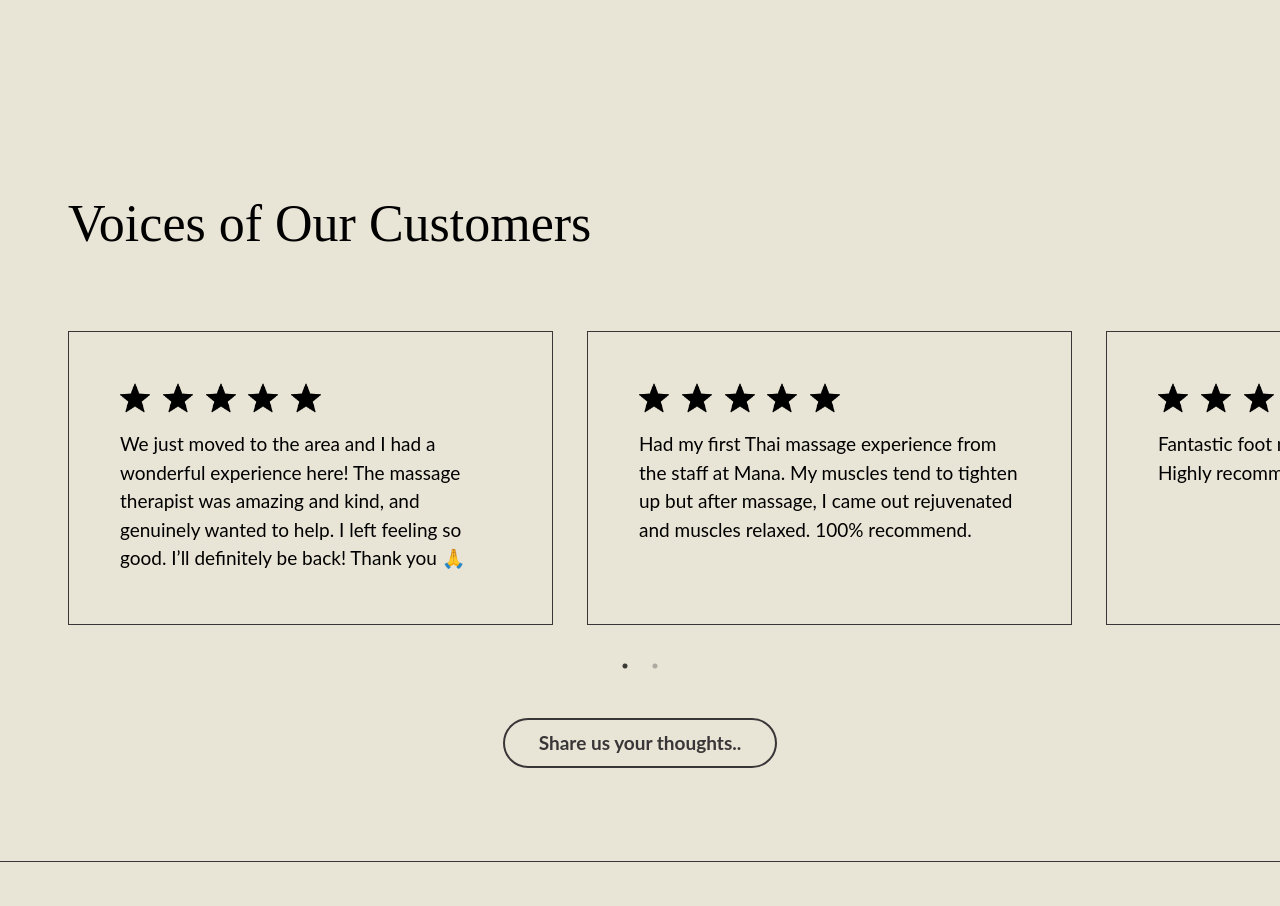
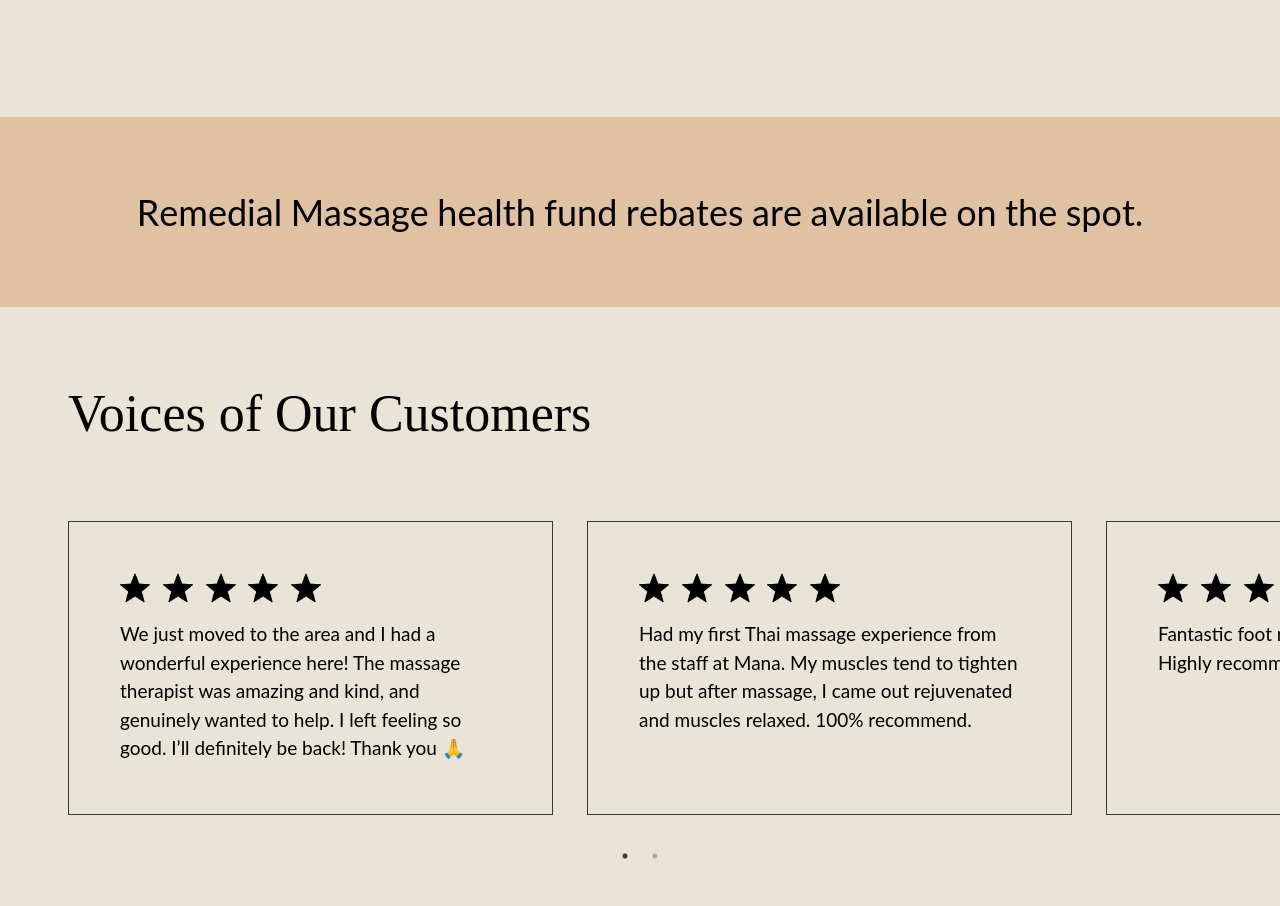
Before and after one commit to meiliizzsuju/mana, a React (Create React App) app: page / in a window 1280 px wide. Shown: the part 1784-2690 px from the top of the page. Built offline with nearby package versions, Linux system fonts and the light colour scheme.

Commit message:
promobar component with animation

```diff
--- a/package.json
+++ b/package.json
@@ -14,6 +14,7 @@
     "react-router-dom": "^6.6.0",
     "react-scripts": "^5.0.1",
     "react-slick": "^0.29.0",
+    "react-visibility-sensor": "^5.1.1",
     "slick-carousel": "^1.8.1",
     "tailwindcss": "^3.2.4",
     "web-vitals": "^2.1.4"
--- a/src/components/footer/Footer.jsx
+++ b/src/components/footer/Footer.jsx
@@ -15,7 +15,7 @@ const Footer = () => {
         <h5>Contact</h5>
         <ul>
           <li>
-            <a href="tel:0280187443" class="m-1 mx-2" aria-label='Call 02 8018 7443'>(02) 8018 7443</a>
+            <a href="tel:0280187443" className="m-1 mx-2" aria-label='Call 02 8018 7443'>(02) 8018 7443</a>
           </li>
           <li>
             <a href={FB_LINK} target="_blank" rel="noreferrer">
--- a/src/components/index.js
+++ b/src/components/index.js
@@ -4,3 +4,4 @@ export { default as Services } from './services/Services'
 export { default as CTA } from './cta/CTA'
 export { default as Reviews } from './reviews/Reviews'
 export { default as Footer } from './footer/Footer'
+export { default as Promobar } from './promobar/Promobar'
--- /dev/null
+++ b/src/components/promobar/Promobar.jsx
@@ -0,0 +1,42 @@
+import React, {useState} from 'react';
+import VisibilitySensor from 'react-visibility-sensor';
+
+import './promobar.css';
+
+const Promobar = ({promomsg}) => {
+  const [animate, setAnimate] = useState('');
+  const letters = [...promomsg];
+
+
+  const animTextGen = () => {
+    const printLetter = []
+    for (let i = 0; i < letters.length; i++) {
+      const item = letters[i];
+      const animDelay = `calc(.05s * ${i+1})`;
+      printLetter.push(<span style={{animationDelay: animDelay}} key={i} className={item === ' ' ? ('spacing') : ''}>{item}</span>)
+    }
+
+    return printLetter
+  }
+
+  return (
+    <VisibilitySensor onChange={(isVisible) => {
+      if (isVisible === true){
+        setAnimate('waviy')
+      } else{
+        setAnimate('')
+      }
+    }}>
+      <section className='promobar section__padding'>
+        <div className='content'>
+          <p className={`paragraph text-center `+ animate} style={{zIndex: 1}}>
+            {animTextGen()}
+          </p>
+
+        </div>
+      </section>
+    </VisibilitySensor>
+  )
+}
+
+export default Promobar
--- /dev/null
+++ b/src/components/promobar/promobar.css
@@ -0,0 +1,35 @@
+.promobar{
+  background-color: var(--color-tertiary);
+}
+
+.promobar .paragraph span{
+  position: relative;
+  display: inline-block;
+}
+
+.promobar .paragraph .spacing{
+  width: 0.5rem;
+}
+
+@keyframes flip {
+  0%,80% {
+    transform: rotateY(360deg)
+  }
+}
+
+
+.waviy {
+  position: relative;
+}
+.waviy span {
+  animation: flip 2s forwards;
+  animation-delay: calc(.01s * var(--i))
+}
+
+/* 2lx screen */
+
+@media (min-width: 1536px){
+  .promobar .paragraph{
+    font-size: 36px;
+  }
+}
--- a/src/components/review/Review.jsx
+++ b/src/components/review/Review.jsx
@@ -11,7 +11,7 @@ const Review = ({msg,stars}) => {
     let print_star = [];
     if(stars){
       for (let i = 0; i < stars; i++) {
-        print_star.push(<img src={star_icon} alt="review-star" width={(isMobile ? (15) : (30))} height={30} className='review__box--star' aria-hidden="true"/>)
+        print_star.push(<img src={star_icon} alt="review-star" width={(isMobile ? (15) : (30))} height={30} className='review__box--star' aria-hidden="true" key={i}/>)
       }
     }
     return print_star
--- a/src/container/Home.jsx
+++ b/src/container/Home.jsx
@@ -1,6 +1,7 @@
 import React from 'react';
 
-import {Header,Banner,Services,Reviews,Footer,CTA} from '../components/index';
+import {Header,Banner,Services,Reviews,Footer,CTA,Promobar} from '../components/index';
+
 
 const PAGE_NAME = `page-home`;
 
@@ -16,6 +17,7 @@ const Home = () => {
         link={BOOKNOW_BTN}
         btn_title="Book Now"
       />
+      <Promobar promomsg='Remedial Massage health fund rebates are available on the spot.'/>
       <Reviews/>
       <Footer/>
     </div>
--- a/src/index.css
+++ b/src/index.css
@@ -12,6 +12,7 @@
   --font-family-head: 'Rufina', serif;
 
   --color-secondary-rgb: #dfc2a4;
+  --color-tertiary: #e0c2a3;
 
   --color-bg: #e8e4d6;
   --color-text: #050505;
```
Also changed, not shown: 1 other file (tests, documents, lock files or other folders).
